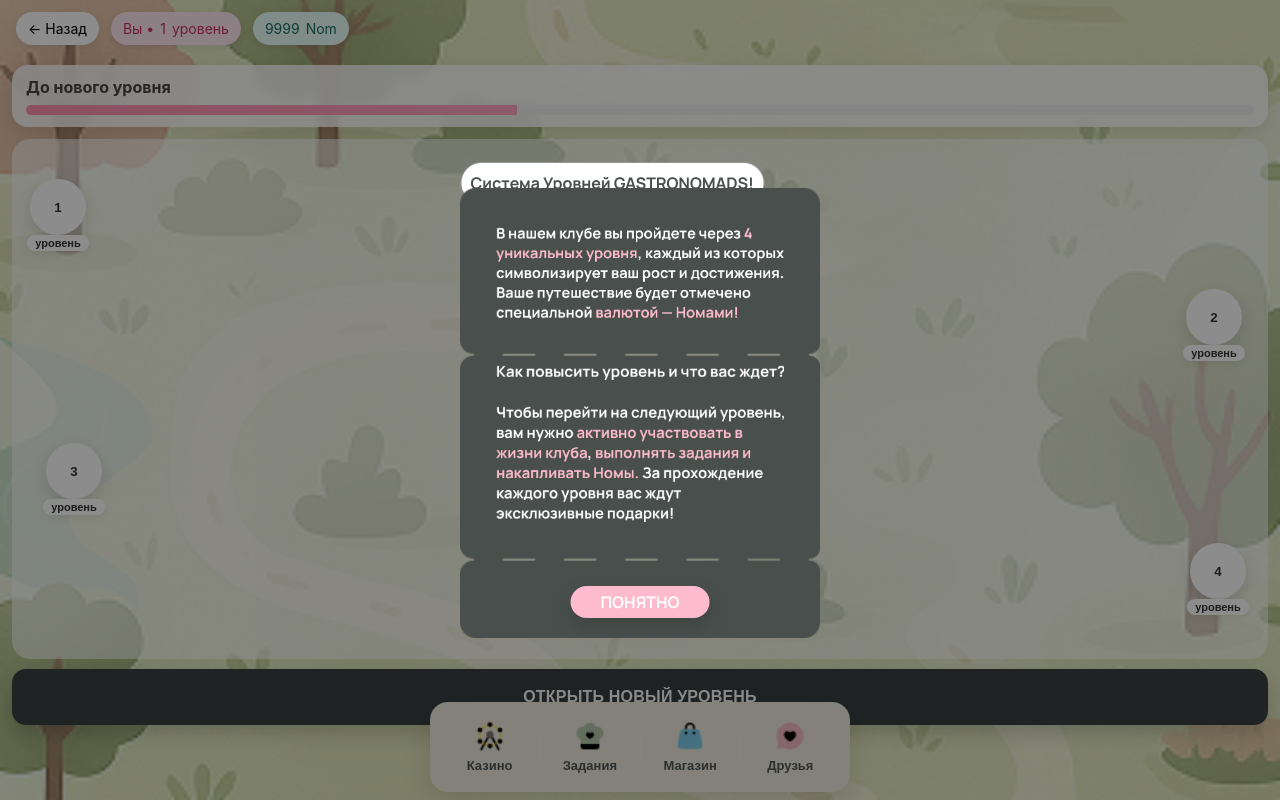
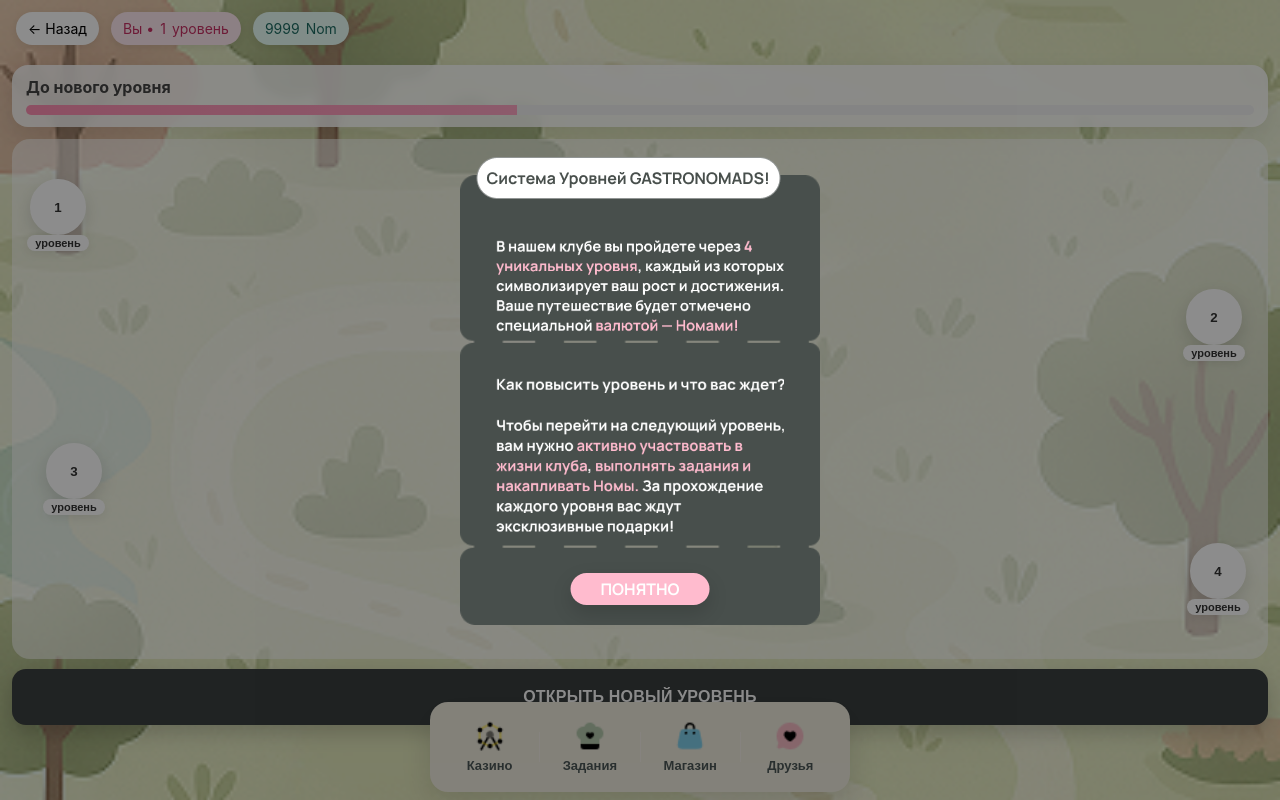
Before and after one commit to Vitgen-prod/gastro_game.github.io, a plain HTML site: page index.html in a window 1280 px wide. Both pictures are taken after a click on the button "НАЧАТЬ ИГРУ". Drawn offline with Linux system fonts and the light colour scheme.

Commit message:
Update style.css

```diff
--- a/style.css
+++ b/style.css
@@ -76,7 +76,14 @@ body, html { overflow:hidden; }
   position:relative; width:90%; max-width:360px;
   margin:24px 0; /* место на экранах с маленькой высотой */
 }
-.popup-title{ margin-bottom:-20px; z-index:2; }
+.popup-title{
+  position:absolute;
+  top:-18px;                 /* подгони по макету */
+  left:16px;
+  right:16px;
+  z-index:5;
+  margin:0;                  /* убери отрицательные маргины */
+}
 .popup-bg{ width:100%; display:block; z-index:1; }
 
 .popup-content{
```
